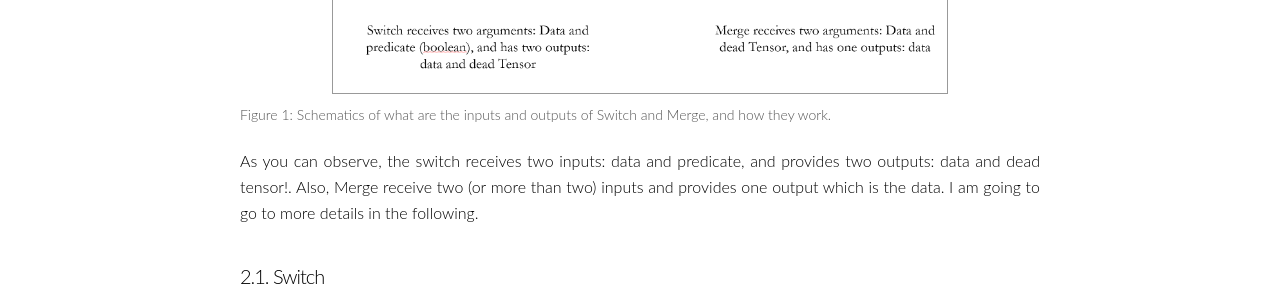
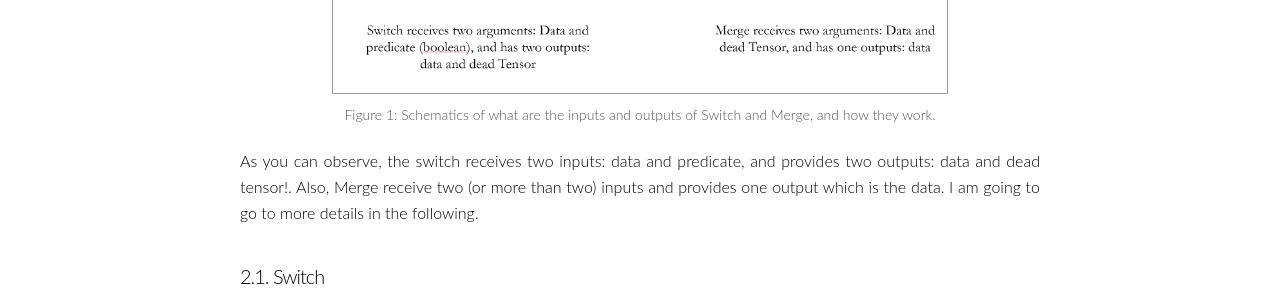
Before and after one commit to HFooladi/HFooladi.github.io, a Jekyll site: the page built from _posts/2019-05-01-TensorFlow_Condition.md, in a window 1280 px wide. Shown: the part 958-1258 px from the top of the page. Built offline with Jekyll 4.4.1, drawn with Linux system fonts in a browser that asks for light colours; comment, search, counter and statistics services are not loaded.

Commit message:
improving image captioning

```diff
--- a/_posts/2019-05-01-TensorFlow_Condition.md
+++ b/_posts/2019-05-01-TensorFlow_Condition.md
@@ -27,7 +27,7 @@ I am going to introduce how they work and provide some examples for becoming fam
 
 <div class="imgcap">
 <img src="/assets/TensorFlow_Condition/1_Switch_Merge.PNG" height="300" class="center">
-<div class="thecap" style="text-align:justify">Figure 1: Schematics of what are the inputs and outputs of Switch and Merge, and how they work.</div>
+<div class="thecap" style="text-align:center">Figure 1: Schematics of what are the inputs and outputs of Switch and Merge, and how they work.</div>
 </div>
 
 
```
